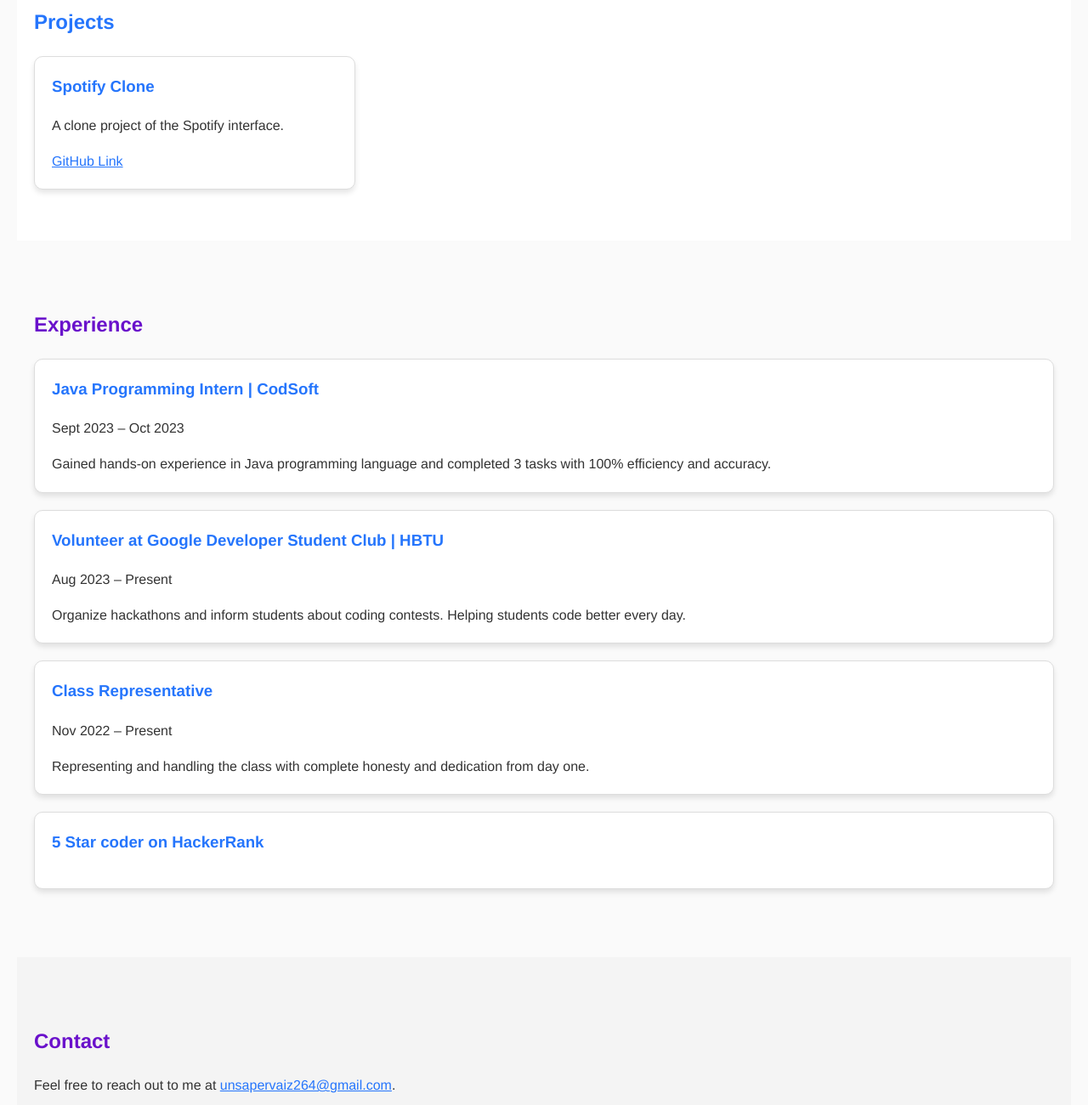
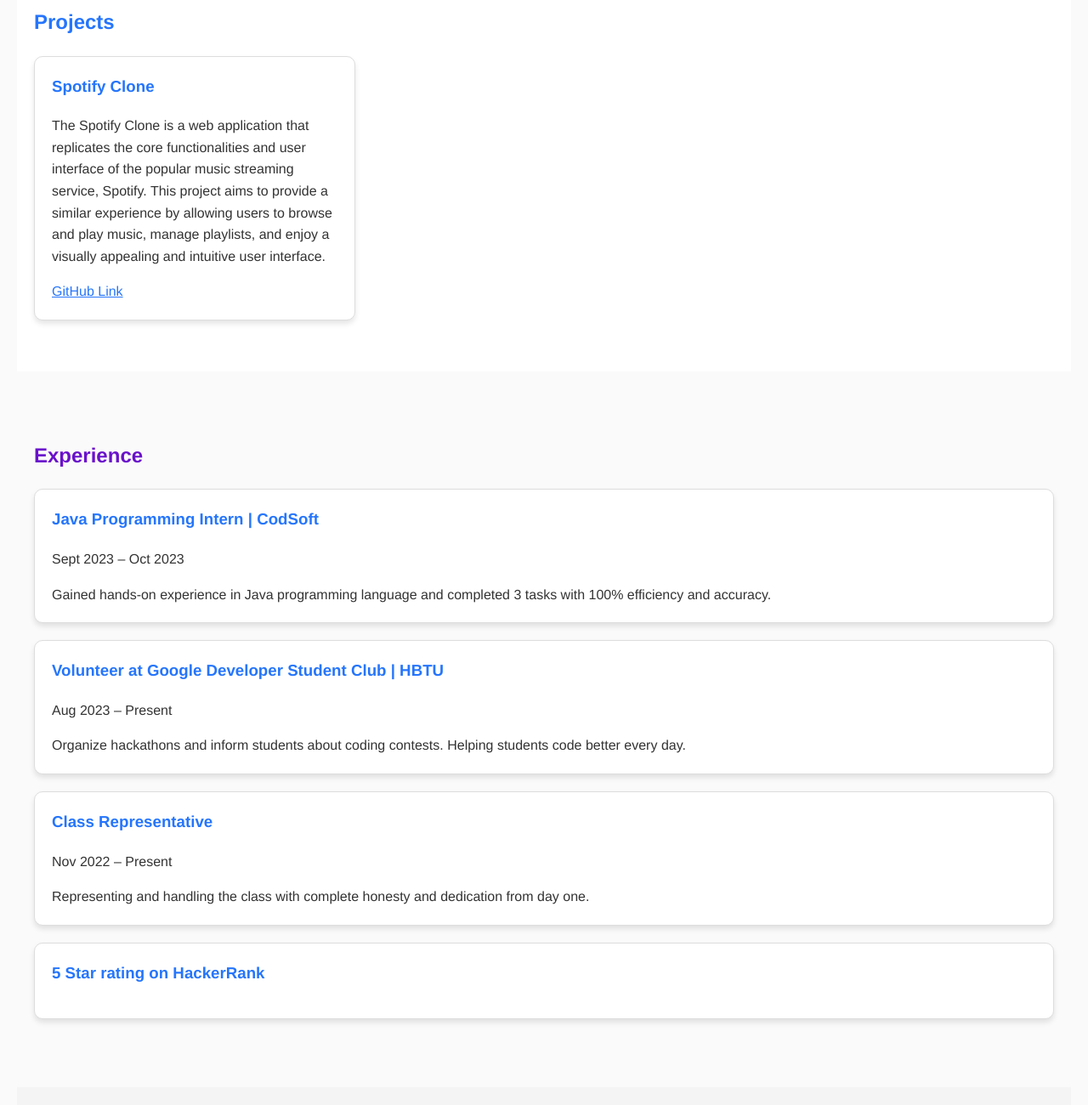
Before and after one commit to Unsapervaiz/unsa-pervaiz-portfolio, a plain HTML site: page index.html in a window 1280 px wide. Shown: the part 1300-2600 px from the top of the page at 85% size. Drawn offline with Linux system fonts and the light colour scheme; files whose address does not match are found by name.

Commit message:
Add files via upload

```diff
--- a/index.html
+++ b/index.html
@@ -55,7 +55,7 @@
             <div class="project">
                 <div class="project-info">
                     <h3>Spotify Clone</h3>
-                    <p>A clone project of the Spotify interface.</p>
+                    <p>The Spotify Clone is a web application that replicates the core functionalities and user interface of the popular music streaming service, Spotify. This project aims to provide a similar experience by allowing users to browse and play music, manage playlists, and enjoy a visually appealing and intuitive user interface.</p>
                     <p><a href="https://github.com/Unsapervaiz/Spotify-Clone.git">GitHub Link</a></p>
                 </div>
             </div>
@@ -81,7 +81,7 @@
                 <p>Representing and handling the class with complete honesty and dedication from day one.</p>
             </div>
             <div class="experience">
-                <h3>5 Star coder on HackerRank </h3>
+                <h3>5 Star rating on HackerRank </h3>
             </div>
         </div>
     </section>
```
